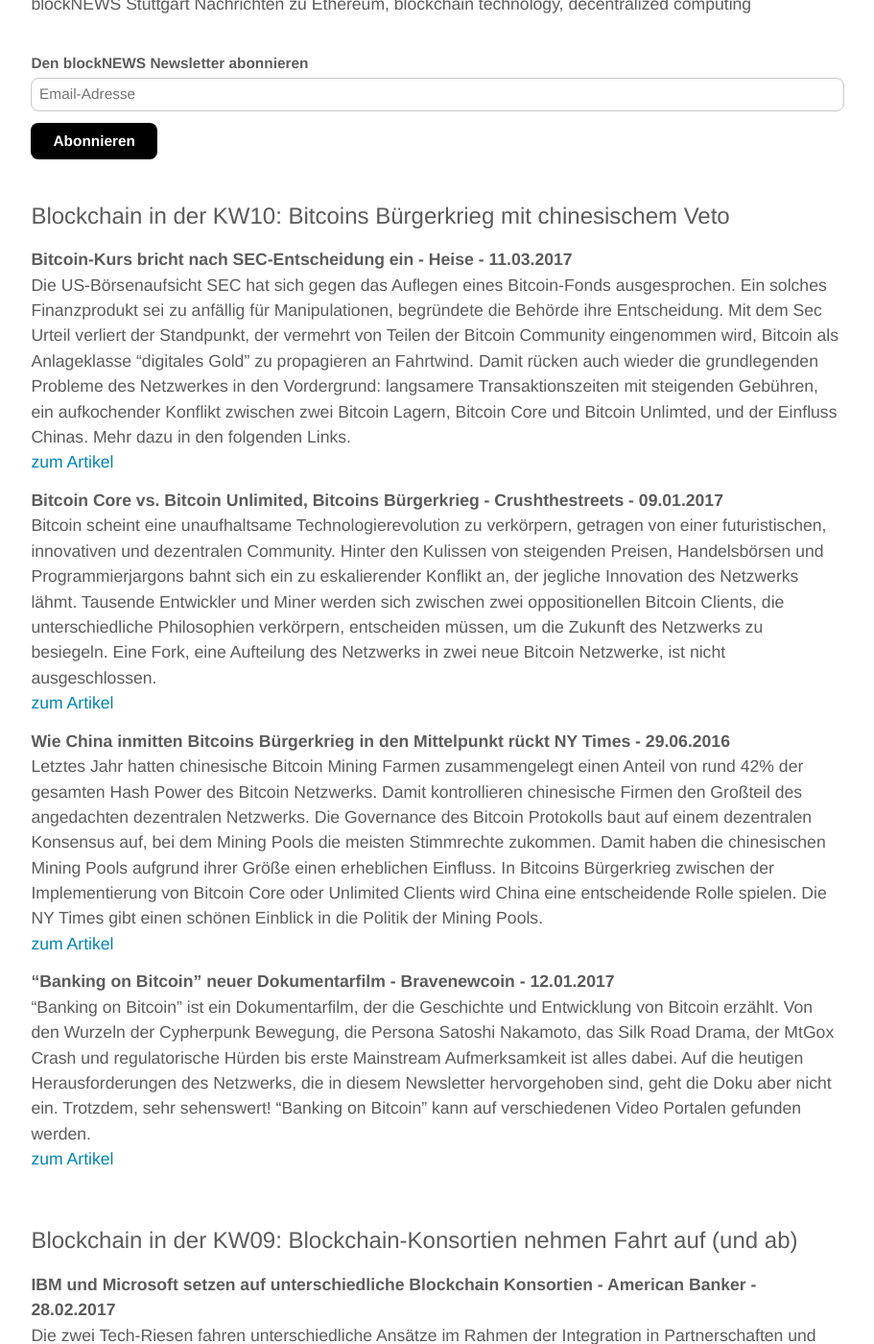
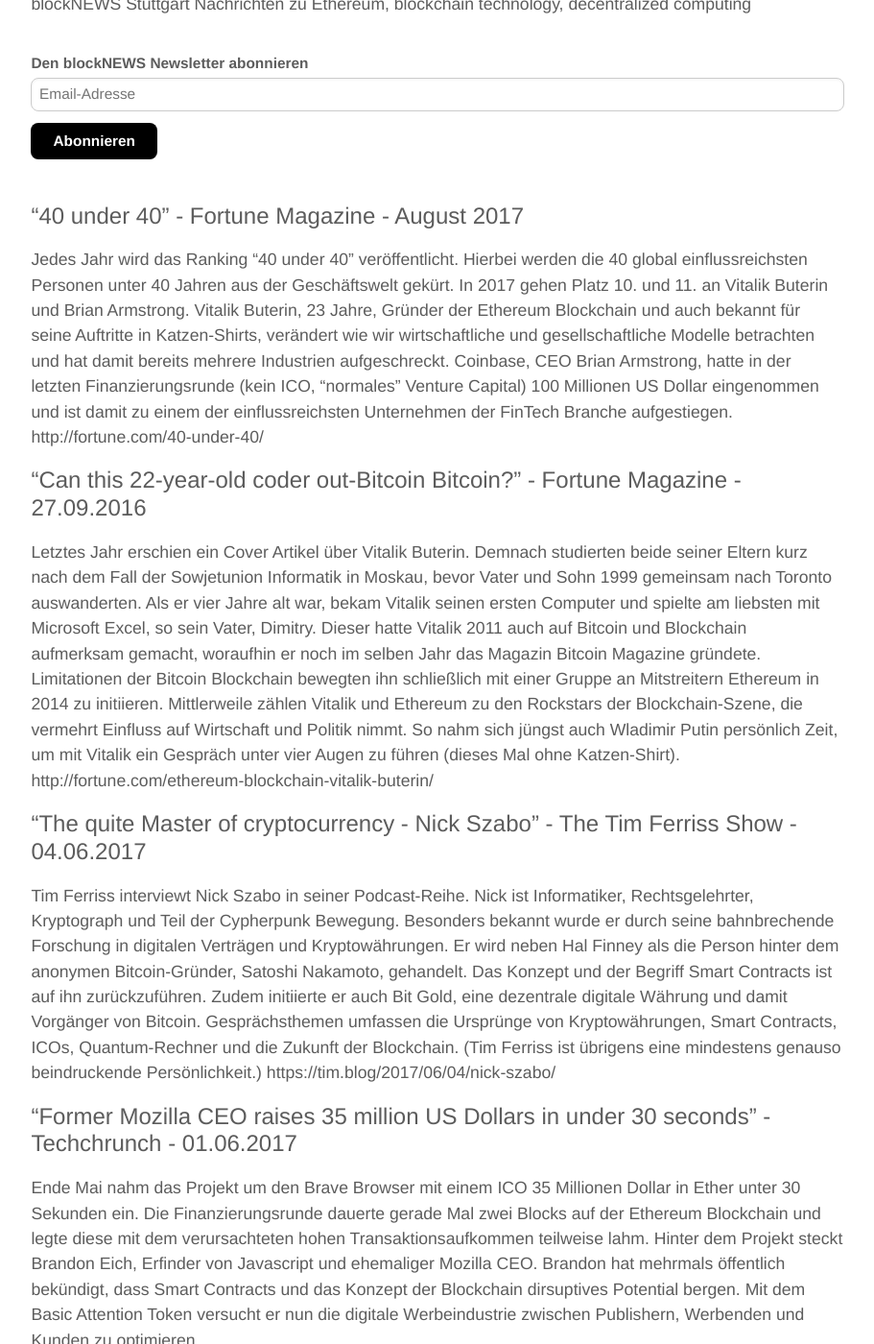
Before and after one commit to blocklab/site, a Jekyll site: the page built from newsletter.md, in a window 1280 px wide and 1400 px high, scrolled down 550 px. Shown: the whole window at 96% size, without its empty margins (184-1095 px from the left). Built offline with Jekyll 4.4.1, drawn with Linux system fonts in a browser that asks for light colours; comment, search, counter and statistics services are not loaded; some of the changed text lies outside the part shown.

Commit message:
Update newsletter.md

```diff
--- a/newsletter.md
+++ b/newsletter.md
@@ -27,6 +27,28 @@ Nachrichten zu Ethereum, blockchain technology, decentralized computing
 </div>
 
 <!--End mc_embed_signup-->
+
+<br>
+### "40 under 40" - Fortune Magazine - August 2017
+
+Jedes Jahr wird das Ranking "40 under 40" veröffentlicht. Hierbei werden die 40 global einflussreichsten Personen unter 40 Jahren aus der Geschäftswelt gekürt. In 2017 gehen Platz 10. und 11. an Vitalik Buterin und Brian Armstrong. Vitalik Buterin, 23 Jahre, Gründer der Ethereum Blockchain und auch bekannt für seine Auftritte in Katzen-Shirts, verändert wie wir wirtschaftliche und gesellschaftliche Modelle betrachten und hat damit bereits mehrere Industrien aufgeschreckt. Coinbase, CEO Brian Armstrong, hatte in der letzten Finanzierungsrunde (kein ICO, "normales" Venture Capital) 100 Millionen US Dollar eingenommen und ist damit zu einem der einflussreichsten Unternehmen der FinTech Branche aufgestiegen.
+http://fortune.com/40-under-40/
+
+### "Can this 22-year-old coder out-Bitcoin Bitcoin?" - Fortune Magazine - 27.09.2016
+
+Letztes Jahr erschien ein Cover Artikel über Vitalik Buterin. Demnach studierten beide seiner Eltern kurz nach dem Fall der Sowjetunion Informatik in Moskau, bevor Vater und Sohn 1999 gemeinsam nach Toronto auswanderten. Als er vier Jahre alt war, bekam Vitalik seinen ersten Computer und spielte am liebsten mit Microsoft Excel, so sein Vater, Dimitry. Dieser hatte Vitalik 2011 auch auf Bitcoin und Blockchain aufmerksam gemacht, woraufhin er noch im selben Jahr das Magazin Bitcoin Magazine gründete. Limitationen der Bitcoin Blockchain bewegten ihn schließlich mit einer Gruppe an Mitstreitern Ethereum in 2014 zu initiieren. Mittlerweile zählen Vitalik und Ethereum zu den Rockstars der Blockchain-Szene, die vermehrt Einfluss auf Wirtschaft und Politik nimmt. So nahm sich jüngst auch Wladimir Putin persönlich Zeit, um mit Vitalik ein Gespräch unter vier Augen zu führen (dieses Mal ohne Katzen-Shirt).
+http://fortune.com/ethereum-blockchain-vitalik-buterin/
+
+### "The quite Master of cryptocurrency - Nick Szabo" - The Tim Ferriss Show - 04.06.2017
+
+Tim Ferriss interviewt Nick Szabo in seiner Podcast-Reihe. Nick ist Informatiker, Rechtsgelehrter, Kryptograph und Teil der Cypherpunk Bewegung. Besonders bekannt wurde er durch seine bahnbrechende Forschung in digitalen Verträgen und Kryptowährungen. Er wird neben Hal Finney als die Person hinter dem anonymen Bitcoin-Gründer, Satoshi Nakamoto, gehandelt. Das Konzept und der Begriff Smart Contracts ist auf ihn zurückzuführen. Zudem initiierte er auch Bit Gold, eine dezentrale digitale Währung und damit Vorgänger von Bitcoin. Gesprächsthemen umfassen die Ursprünge von Kryptowährungen, Smart Contracts, ICOs, Quantum-Rechner und die Zukunft der Blockchain. (Tim Ferriss ist übrigens eine mindestens genauso beindruckende Persönlichkeit.)
+https://tim.blog/2017/06/04/nick-szabo/
+
+### “Former Mozilla CEO raises 35 million US Dollars in under 30 seconds" - Techchrunch - 01.06.2017
+
+
+Ende Mai nahm das Projekt um den Brave Browser mit einem ICO 35 Millionen Dollar in Ether unter 30 Sekunden ein. Die Finanzierungsrunde dauerte gerade Mal zwei Blocks auf der Ethereum Blockchain und legte diese mit dem verursachteten hohen Transaktionsaufkommen teilweise lahm. Hinter dem Projekt steckt Brandon Eich, Erfinder von Javascript und ehemaliger Mozilla CEO. Brandon hat mehrmals öffentlich bekündigt, dass Smart Contracts und das Konzept der Blockchain dirsuptives Potential bergen. Mit dem Basic Attention Token versucht er nun die digitale Werbeindustrie zwischen Publishern, Werbenden und Kunden zu optimieren.
+https://techcrunch.com/2017/06/01/brave-ico-35-million-30-seconds-brendan-eich/
 
 <br>
 
```
